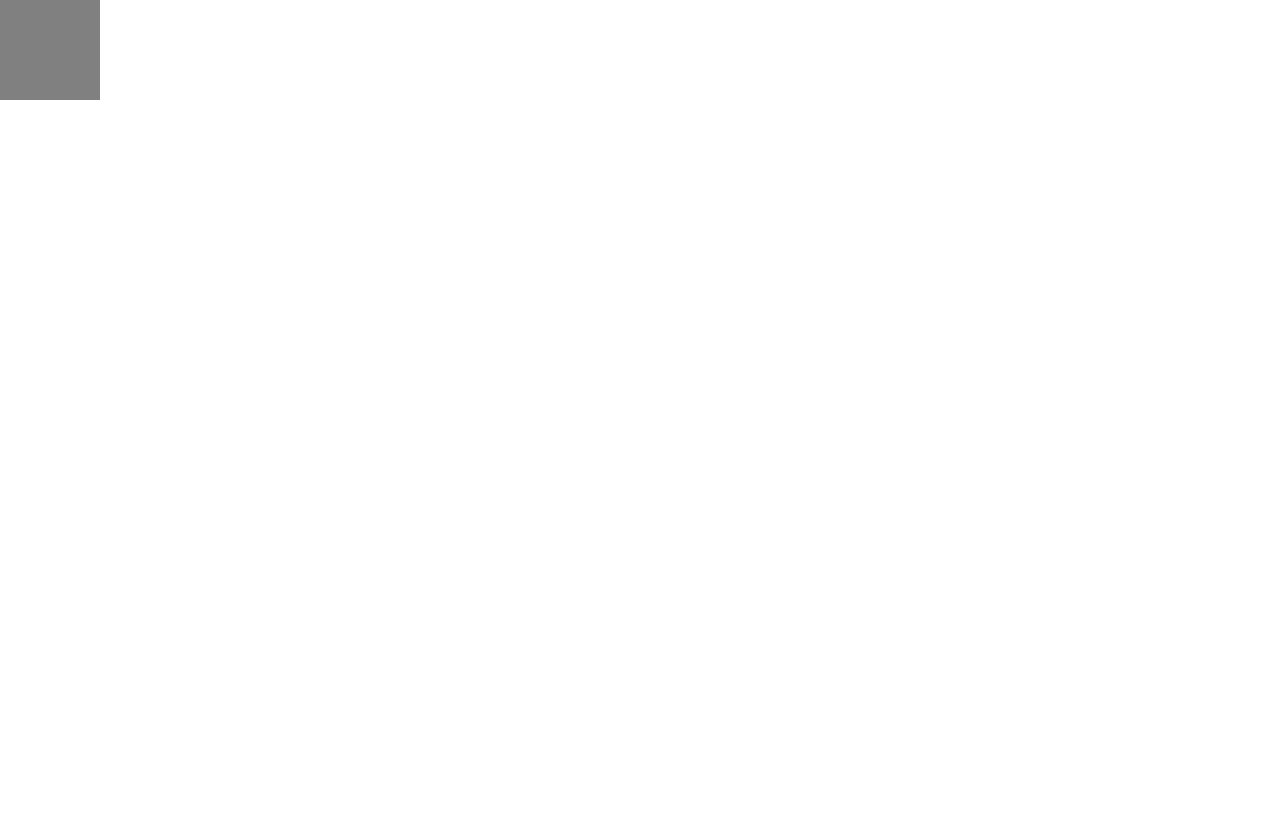
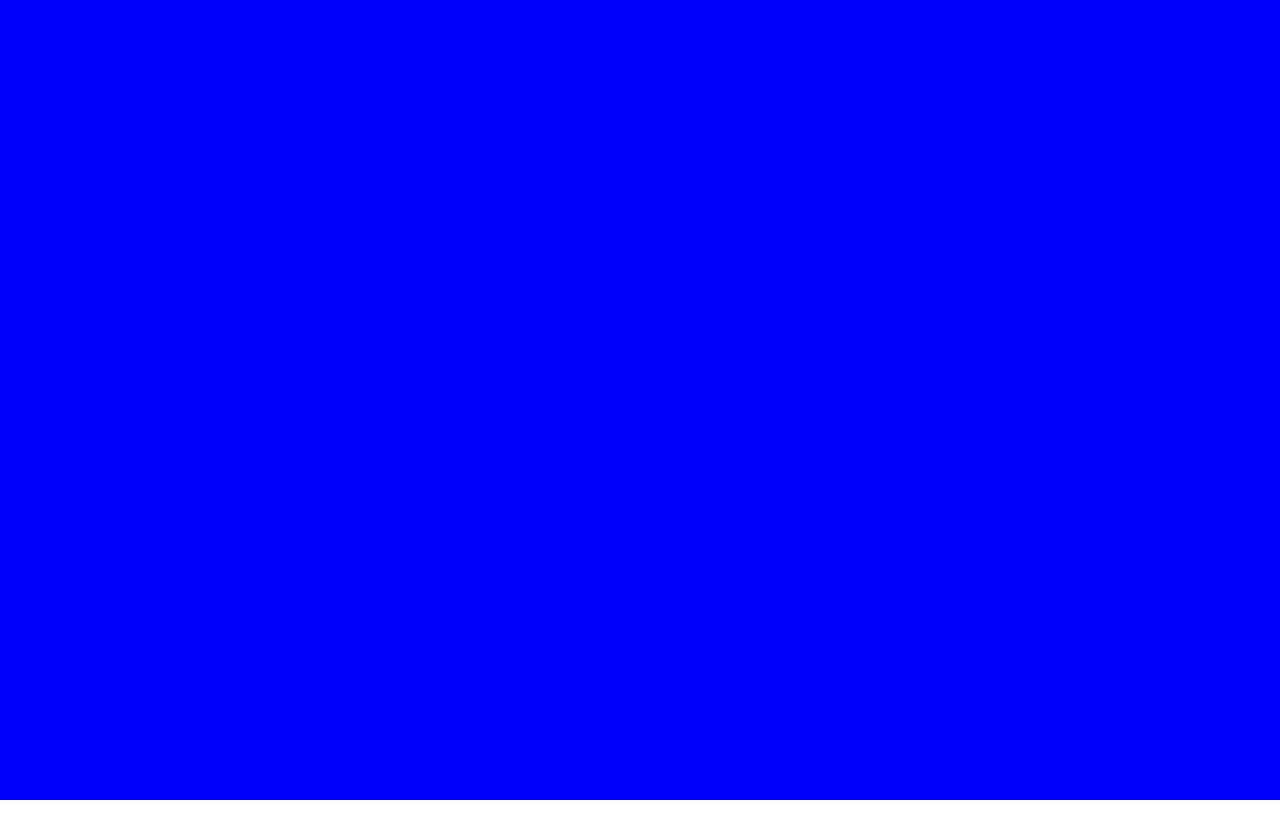
Before and after one commit to jamesnguyentech/test-html, a plain HTML site: page index.html in a window 1280 px wide. Drawn offline with Linux system fonts and the light colour scheme.

Commit message:
Update index.html

```diff
--- a/index.html
+++ b/index.html
@@ -44,10 +44,10 @@
       }
     </script>
   </head>
-  <body>
+  <body style="height:100vh;width:100vw;">
     <!--The div element for the map -->
     <div id="map"
-      style="height:100px;width:100px;position:fixed;top:0;left:0;background-color: gray;"></div>
+      style="height:100vh;width:100vw;position:fixed;top:0;left:0;background-color: blue;"></div>
 
     <!-- Async script executes immediately and must be after any DOM elements used in callback. -->
     <!-- <script
```
